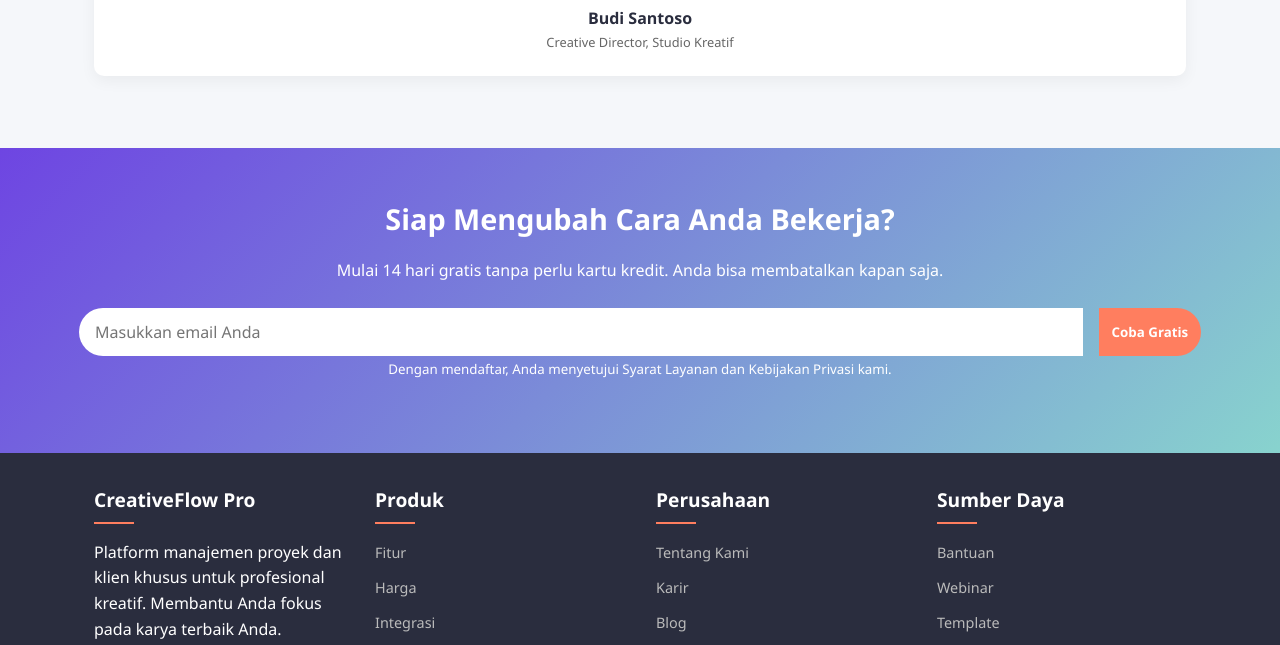
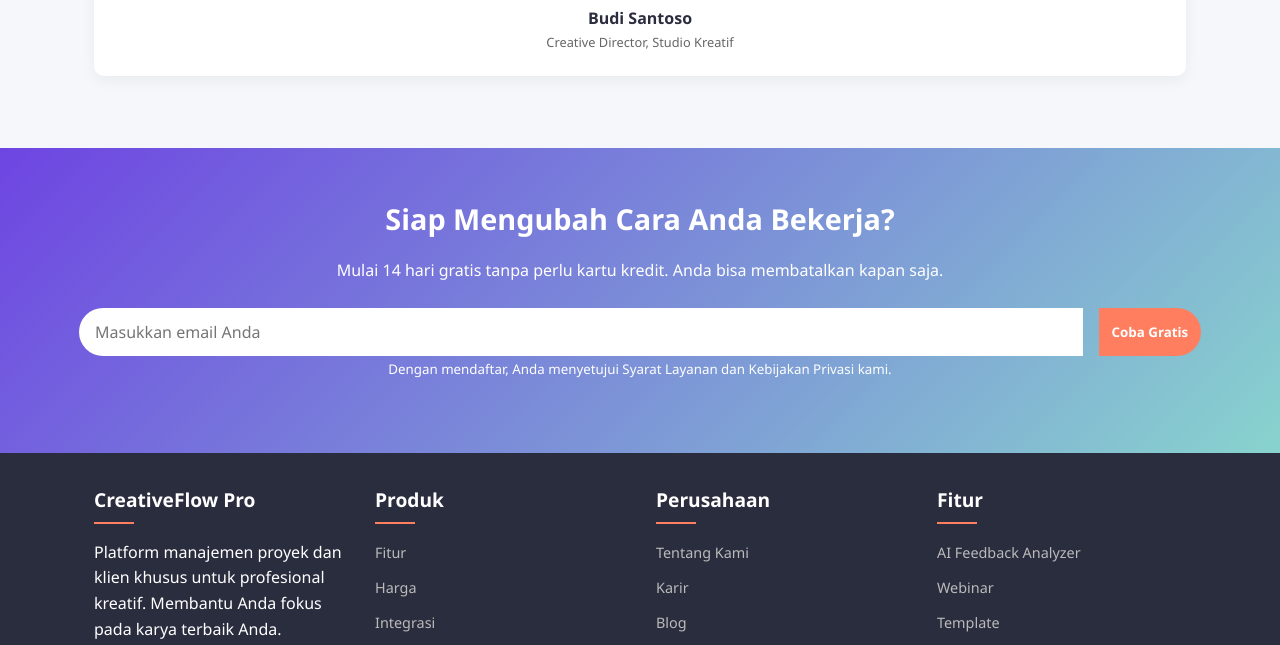
Before and after one commit to MuhamadNovreysa/Agency, a plain HTML site: page index.html in a window 1280 px wide. Shown: the part 4272-4917 px from the top of the page. Drawn offline with Linux system fonts and the light colour scheme.

Commit message:
Update index.html

```diff
--- a/index.html
+++ b/index.html
@@ -1163,9 +1163,9 @@
                 </ul>
             </div>
             <div class="footer-column">
-                <h3>Sumber Daya</h3>
+                <h3>Fitur</h3>
                 <ul>
-                    <li><a href="#">Bantuan</a></li>
+                    <li><a href="fedback.html">AI Feedback Analyzer</a></li>
                     <li><a href="#">Webinar</a></li>
                     <li><a href="#">Template</a></li>
                     <li><a href="#">API</a></li>
```
